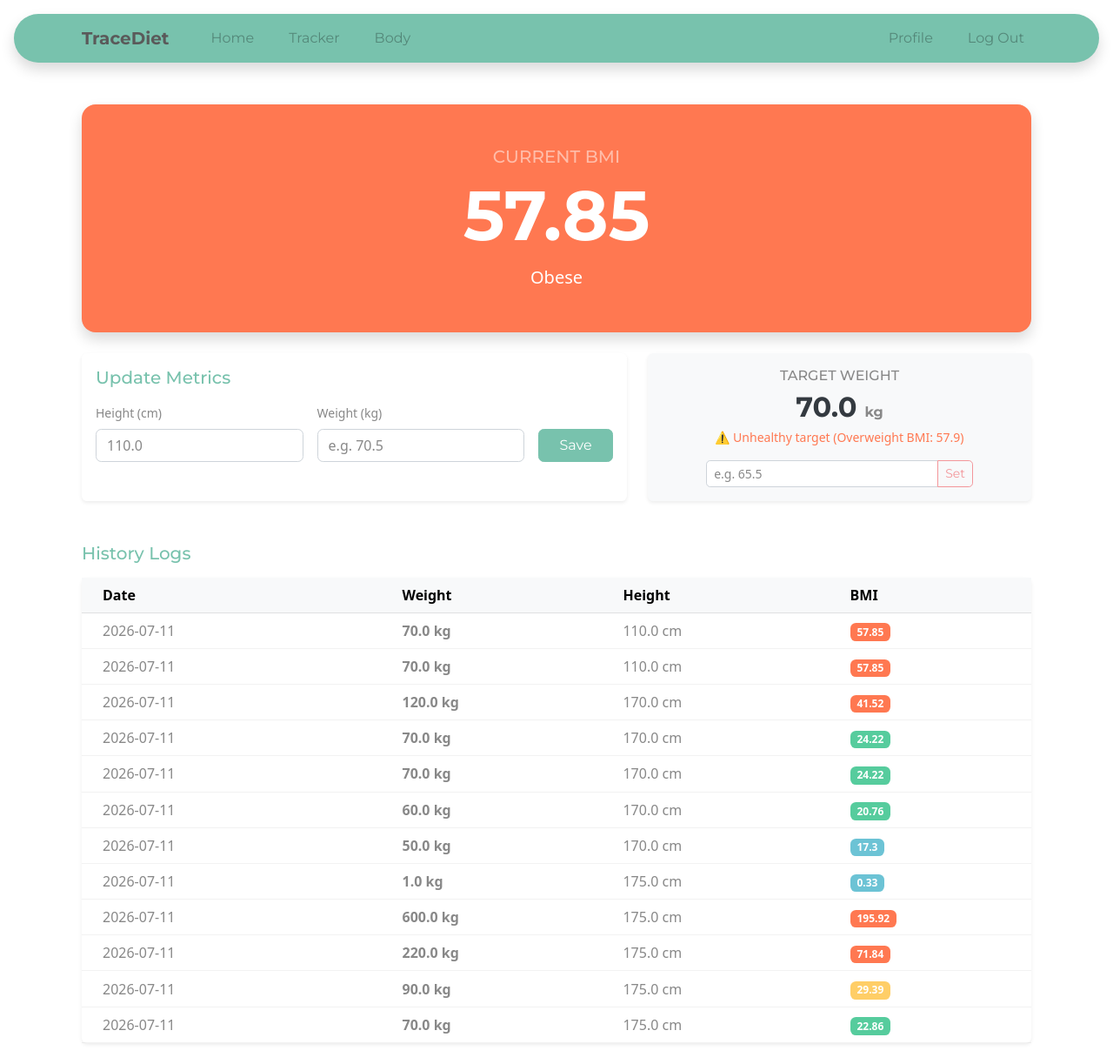
After one commit to kaanaydnz/tracediet, a Flask app: page /body in a window 1280 px wide. The commit adds this page. Shown: the whole page at 87% size. Run offline with Flask 3, Linux system fonts and the light colour scheme; a user stored in the database is signed in; some libraries are stand-ins or nearby versions.

Commit message:
Add body metrics management feature with logging and target weight updates

```diff
--- a/app.py
+++ b/app.py
@@ -234,3 +234,91 @@ def profile():
     else:
         user = db.execute("SELECT * FROM users WHERE id = ?", user_id)[0]
         return render_template("profile.html", user=user)
+
+
+@app.route("/body", methods=["GET", "POST"])
+def body():
+    """Manage weight, height, BMI and goals"""
+
+    if not session.get("user_id"):
+        flash("Please log in to view your body metrics.", "danger")
+        return redirect("/login")
+
+    user_id = session["user_id"]
+
+    if request.method == "POST":
+        weight_str = request.form.get("weight")
+        height_str = request.form.get("height")
+        target_weight_str = request.form.get("target_weight")
+
+        if weight_str and height_str:
+            try:
+                weight = float(weight_str)
+                height = float(height_str)
+            except ValueError:
+                flash("Please enter valid numbers.", "danger")
+                return redirect("/body")
+
+            if weight <= 0 or height <= 0:
+                flash("Weight and height must be positive numbers.", "danger")
+                return redirect("/body")
+
+            height_m = height / 100.0
+            bmi = round(weight / (height_m**2), 2)
+
+            db.execute(
+                "INSERT INTO body_logs (user_id, weight, height, bmi, date) VALUES (?, ?, ?, ?, CURRENT_DATE)",
+                user_id,
+                weight,
+                height,
+                bmi,
+            )
+            flash(f"Log added successfully! Your BMI is {bmi}.", "success")
+            return redirect("/body")
+
+        elif target_weight_str:
+            try:
+                target_weight = float(target_weight_str)
+            except ValueError:
+                flash("Please enter a valid target weight.", "danger")
+                return redirect("/body")
+
+            if target_weight <= 0:
+                flash("Target weight must be positive.", "danger")
+                return redirect("/body")
+
+            existing_goal = db.execute(
+                "SELECT * FROM user_goals WHERE user_id = ?", user_id
+            )
+            if existing_goal:
+                db.execute(
+                    "UPDATE user_goals SET target_weight = ? WHERE user_id = ?",
+                    target_weight,
+                    user_id,
+                )
+            else:
+                db.execute(
+                    "INSERT INTO user_goals (user_id, target_weight, daily_calorie_target) VALUES (?, ?, 0)",
+                    user_id,
+                    target_weight,
+                )
+
+            flash("Target weight updated successfully!", "success")
+            return redirect("/body")
+
+        else:
+            flash("Invalid submission.", "danger")
+            return redirect("/body")
+
+    else:
+        logs = db.execute(
+            "SELECT * FROM body_logs WHERE user_id = ? ORDER BY date DESC, id DESC",
+            user_id,
+        )
+
+        latest_log = logs[0] if len(logs) > 0 else None
+
+        goals = db.execute("SELECT * FROM user_goals WHERE user_id = ?", user_id)
+        goal = goals[0] if len(goals) > 0 else None
+
+        return render_template("body.html", logs=logs, latest_log=latest_log, goal=goal)
--- /dev/null
+++ b/templates/body.html
@@ -0,0 +1,141 @@
+{% extends "layout.html" %}
+
+{% block title %}Body Metrics{% endblock %}
+
+{% block main %}
+<div class="container">
+
+    {% set bg_color = 'bg-secondary' %}
+    {% set status_text = 'No Data' %}
+
+    {% if latest_log %}
+    {% if latest_log.bmi < 18.5 %} {% set bg_color='bg-info' %} {% set status_text='Underweight' %} {% elif
+        latest_log.bmi < 25 %} {% set bg_color='bg-success' %} {% set status_text='Normal Weight' %} {% elif
+        latest_log.bmi < 30 %} {% set bg_color='bg-warning' %} {% set status_text='Overweight' %} {% else %} {% set
+        bg_color='bg-danger' %} {% set status_text='Obese' %} {% endif %} {% endif %} <div
+        class="card {{ bg_color }} text-white text-center shadow border-0 rounded-4 mb-4">
+        <div class="card-body py-5">
+            <h5 class="text-white-50 text-uppercase tracking-wide mb-2">Current BMI</h5>
+            {% if latest_log %}
+            <h1 class="display-1 fw-bold mb-0">{{ latest_log.bmi }}</h1>
+            <p class="lead mt-2 mb-0 fw-medium">{{ status_text }}</p>
+            {% else %}
+            <h1 class="display-1 fw-bold mb-0">--</h1>
+            <p class="lead mt-2 mb-0 fw-medium">Add your first measurement below</p>
+            {% endif %}
+        </div>
+</div>
+
+<div class="row mb-5">
+
+    <div class="col-md-7 mb-3 mb-md-0">
+        <div class="card shadow-sm h-100 border-0">
+            <div class="card-body">
+                <h5 class="card-title text-primary mb-3">Update Metrics</h5>
+                <form action="/body" method="post" class="row g-3 align-items-end">
+                    <div class="col-sm-5">
+                        <label class="form-label small text-muted">Height (cm)</label>
+                        <input type="number" step="0.1" class="form-control" name="height" placeholder="e.g. 175"
+                            value="{{ latest_log.height if latest_log else '' }}" required>
+                    </div>
+                    <div class="col-sm-5">
+                        <label class="form-label small text-muted">Weight (kg)</label>
+                        <input type="number" step="0.1" class="form-control" name="weight" placeholder="e.g. 70.5"
+                            required>
+                    </div>
+                    <div class="col-sm-2 d-grid">
+                        <button type="submit" class="btn btn-primary">Save</button>
+                    </div>
+                </form>
+            </div>
+        </div>
+    </div>
+
+    <!-- Target Weight -->
+    <div class="col-md-5">
+        <div class="card shadow-sm h-100 border-0 bg-light">
+            <div class="card-body d-flex flex-column justify-content-center align-items-center text-center">
+                <h6 class="text-muted text-uppercase mb-2">Target Weight</h6>
+
+                {% if goal and goal.target_weight %}
+                <h2 class="text-dark fw-bold mb-1">{{ goal.target_weight }} <span class="fs-6 text-muted">kg</span></h2>
+
+                <!-- Smart BMI Target Check -->
+                {% if latest_log and latest_log.height %}
+                {% set target_bmi = (goal.target_weight / ((latest_log.height / 100) ** 2)) | round(1) %}
+
+                {% if target_bmi < 18.5 %} <p class="text-danger small fw-medium mb-3">
+                    ⚠️ Unhealthy target (Underweight BMI: {{ target_bmi }})
+                    </p>
+                    {% elif target_bmi >= 25 %}
+                    <p class="text-danger small fw-medium mb-3">
+                        ⚠️ Unhealthy target (Overweight BMI: {{ target_bmi }})
+                    </p>
+                    {% else %}
+                    <p class="text-success small fw-medium mb-3">
+                        ✓ Healthy target (BMI: {{ target_bmi }})
+                    </p>
+                    {% endif %}
+                    {% else %}
+                    <p class="text-muted small mb-3">Enter your height to see target health.</p>
+                    {% endif %}
+
+                    {% else %}
+                    <p class="text-muted small mb-3">You haven't set a goal yet.</p>
+                    {% endif %}
+
+                    <form action="/body" method="post" class="input-group input-group-sm w-75">
+                        <input type="number" step="0.1" class="form-control" name="target_weight"
+                            placeholder="e.g. 65.5" required>
+                        <button class="btn btn-outline-secondary" type="submit">Set</button>
+                    </form>
+            </div>
+        </div>
+    </div>
+
+</div>
+
+
+<h5 class="text-primary mb-3">History Logs</h5>
+<div class="card shadow-sm border-0">
+    <div class="table-responsive">
+        <table class="table table-hover align-middle mb-0">
+            <thead class="table-light">
+                <tr>
+                    <th class="ps-4">Date</th>
+                    <th>Weight</th>
+                    <th>Height</th>
+                    <th>BMI</th>
+                </tr>
+            </thead>
+            <tbody>
+                {% if logs %}
+                {% for log in logs %}
+                <tr>
+                    <td class="ps-4 text-muted">{{ log.date }}</td>
+                    <td class="fw-bold">{{ log.weight }} kg</td>
+                    <td>{{ log.height }} cm</td>
+                    <td>
+                        <span class="badge
+                                    {% if log.bmi < 18.5 %}bg-info
+                                    {% elif log.bmi < 25 %}bg-success
+                                    {% elif log.bmi < 30 %}bg-warning
+                                    {% else %}bg-danger{% endif %}">
+                            {{ log.bmi }}
+                        </span>
+                    </td>
+                </tr>
+                {% endfor %}
+                {% else %}
+                <tr>
+                    <td colspan="4" class="text-center text-muted py-4">No logs found. Start by adding
+                        your metrics above.</td>
+                </tr>
+                {% endif %}
+            </tbody>
+        </table>
+    </div>
+</div>
+
+</div>
+{% endblock %}
--- a/templates/layout.html
+++ b/templates/layout.html
@@ -22,34 +22,34 @@
                 <div class="d-flex flex-row align-items-center flex-grow-1 justify-content-between">
 
                     {% if session["user_id"] %}
-                    <ul class="navbar-nav flex-row align-items-center gap-2 gap-md-4 mb-0 ms-4">
+                    <ul class="navbar-nav flex-row align-items-center gap-0 gap-md-4 mb-0 ms-md-4 ms-0">
                         <li class="nav-item">
-                            <a class="nav-link py-0" href="/" aria-current="page">Home</a>
+                            <a class="nav-link py-0 px-2" href="/" aria-current="page">Home</a>
                         </li>
                         <li class="nav-item">
-                            <a class="nav-link py-0" href="/diary">Diary</a>
+                            <a class="nav-link py-0 px-2" href="/tracker">Tracker</a>
                         </li>
                         <li class="nav-item">
-                            <a class="nav-link py-0" href="/progress">Progress</a>
+                            <a class="nav-link py-0 px-2" href="/body">Body</a>
                         </li>
                     </ul>
-                    <ul class="navbar-nav flex-row align-items-center gap-2 gap-md-4 mb-0">
+                    <ul class="navbar-nav flex-row align-items-center gap-0 gap-md-4 mb-0">
                         <li class="nav-item">
-                            <a class="nav-link py-0" href="/profile">Profile</a>
+                            <a class="nav-link py-0 px-2" href="/profile">Profile</a>
                         </li>
                         <li class="nav-item">
-                            <a class="nav-link py-0" href="/logout">Log Out</a>
+                            <a class="nav-link py-0 px-2" href="/logout">Log Out</a>
                         </li>
                     </ul>
 
                     {% else %}
                     <div class="me-auto"></div>
-                    <ul class="navbar-nav flex-row align-items-center gap-2 gap-md-4 mb-0">
+                    <ul class="navbar-nav flex-row align-items-center gap-0 gap-md-4 mb-0">
                         <li class="nav-item">
-                            <a class="nav-link py-0" href="/signin">Sign In</a>
+                            <a class="nav-link py-0 px-2" href="/signin">Sign In</a>
                         </li>
                         <li class="nav-item">
-                            <a class="nav-link py-0" href="/login">Log In</a>
+                            <a class="nav-link py-0 px-2" href="/login">Log In</a>
                         </li>
                     </ul>
                     {% endif %}
```
Also changed, not shown: schema.sql (+27 -1 lines), diet.db.
